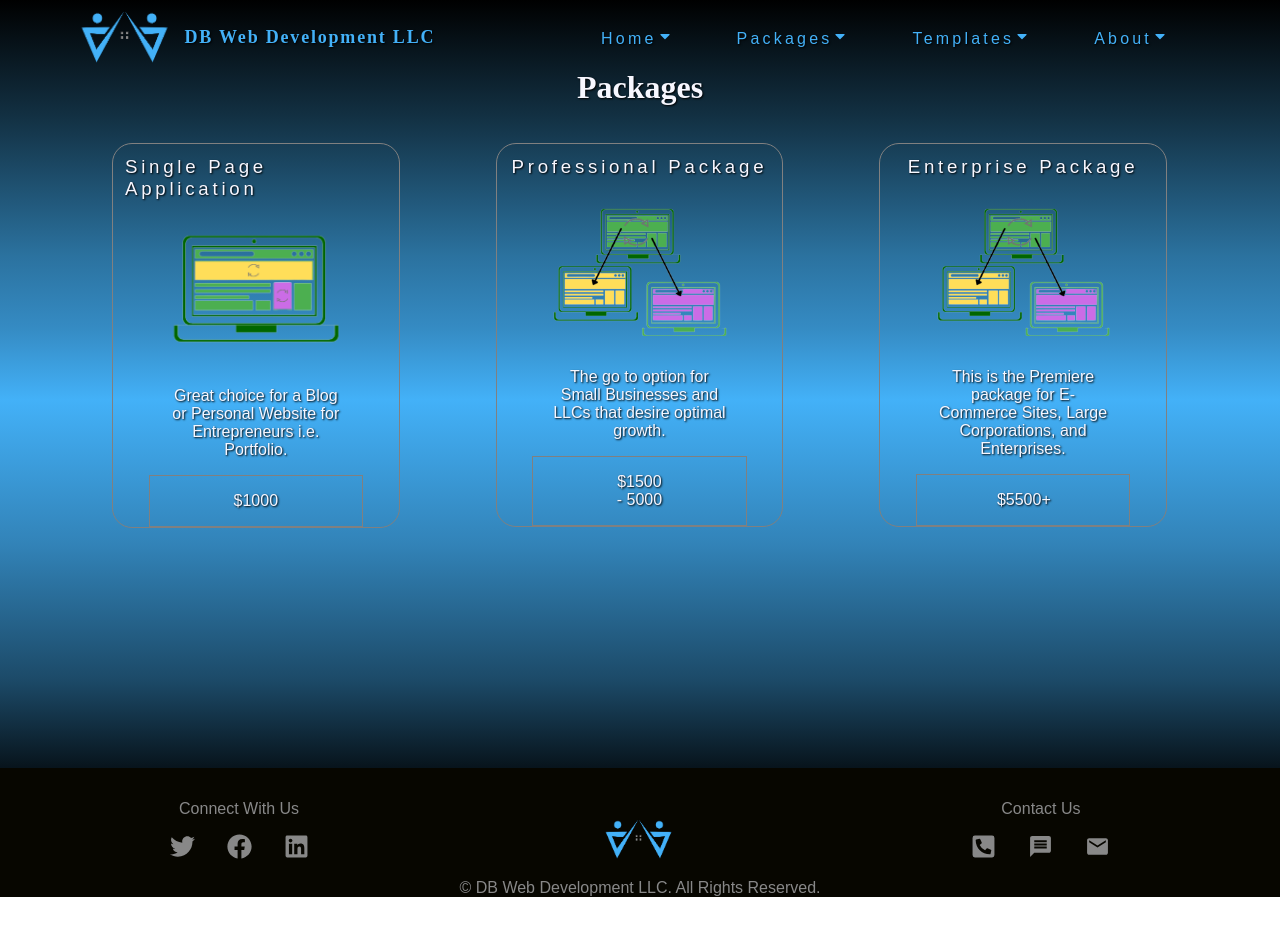
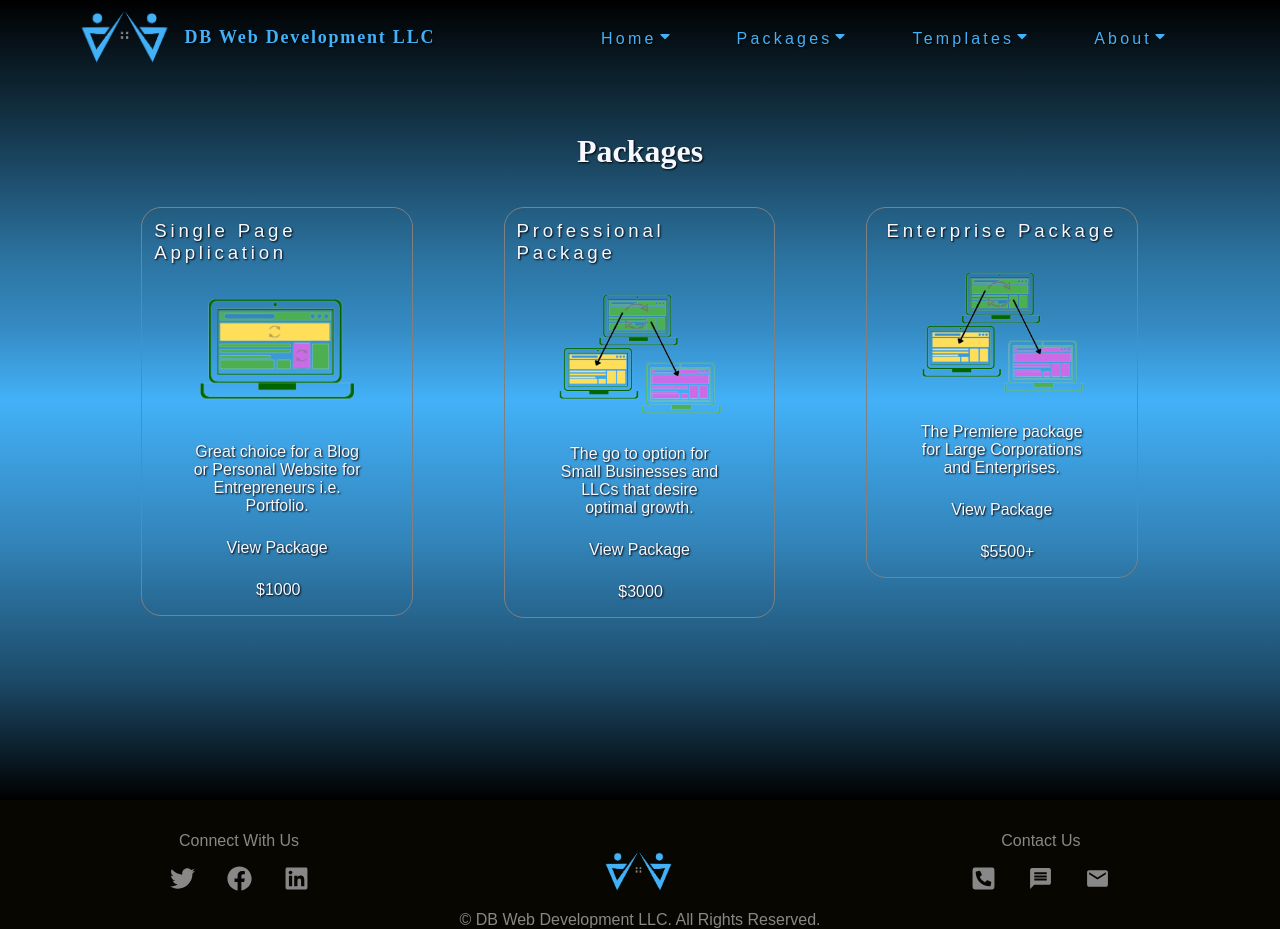
Before and after one commit to DeanWilcoxson/BusinessWebsite, a React (Create React App) app in the folder Frontend/: page /packages in a window 1280 px wide. Before the commit the page ends 897 px from the top, so only its background shows below. Built offline with nearby package versions, Linux system fonts and the light colour scheme.

Commit message:
8/25/22, Packages Page

```diff
--- a/Frontend/src/Components/Pages/Packages/PackagesData.js
+++ b/Frontend/src/Components/Pages/Packages/PackagesData.js
@@ -1,5 +1,5 @@
-import SPA from '../../../Assets/Images/SPA.png';
-import MPA from '../../../Assets/Images/MPA.png'
+import SPA from "../../../Assets/Images/SPA.png";
+import MPA from "../../../Assets/Images/MPA.png";
 
 export const PackagesSection = {
   id: "packages",
@@ -13,26 +13,43 @@ export const PackagesSection = {
       image: `${SPA}`,
       price: "$1000",
       lightText: true,
+      buttonText: "View Package",
+      url: "/packages/singlepageapp",
     },
     {
       packageHeading: "Professional Package",
       description:
         "The go to option for Small Businesses and LLCs that desire optimal growth.",
       image: `${MPA}`,
-      price: "$1500 - 5000",
+      price: "$3000",
       lightText: true,
+      buttonText: "View Package",
+      url: "/packages/professional",
     },
     {
       packageHeading: " Enterprise Package",
       description:
-        "This is the Premiere package for E-Commerce Sites, Large Corporations, and Enterprises.",
+        "The Premiere package for Large Corporations and Enterprises.",
       image: `${MPA}`,
       price: "$5500+",
       lightText: true,
+      buttonText: "View Package",
+      url: "/packages/enterprise",
     },
   ],
 };
 export const AdditionalServicesSection = {
   id: "AdditionalServices",
   heading: "Services",
+  services: [
+    { title: "", desc: "", languages: ["", "", "", "", ""] },
+    { title: "", desc: "", languages: ["", "", "", "", ""] },
+    { title: "", desc: "", languages: ["", "", "", "", ""] },
+    { title: "", desc: "", languages: ["", "", "", "", ""] },
+    { title: "", desc: "", languages: ["", "", "", "", ""] },
+    { title: "", desc: "", languages: ["", "", "", "", ""] },
+    { title: "", desc: "", languages: ["", "", "", "", ""] },
+    { title: "", desc: "", languages: ["", "", "", "", ""] },
+    { title: "", desc: "", languages: ["", "", "", "", ""] },
+  ],
 };
--- a/Frontend/src/Components/Pages/Packages/PackagesElements.js
+++ b/Frontend/src/Components/Pages/Packages/PackagesElements.js
@@ -1,7 +1,7 @@
 import styled from "styled-components";
 export const PackagesContainer = styled.div`
-  margin: -2rem 0;
-  padding: 0;
+  margin: 0;
+  padding: 3rem;
   top: 0;
   right: 0;
   left: 0;
@@ -20,8 +20,8 @@ export const PackagesContainer = styled.div`
   );
 `;
 export const PackagesBox = styled.div`
-  margin: 2rem;
-  padding: 2rem;
+  margin: 0;
+  padding: 3rem;
   display: flex;
   flex-direction: column;
   justify-content: center;
@@ -33,6 +33,7 @@ export const PackageBox = styled.div`
   justify-content: center;
   align-items: center;
   width: 33.3%;
+  height: 50%;
 `;
 export const PackageBoxContainer = styled.div`
   display: flex;
@@ -75,8 +76,20 @@ export const PackageDescription = styled.p`
   color: ${({ lightText }) => (lightText ? "#f7f7ff " : " #000000")};
   text-shadow: ${({ lightText }) => (lightText ? "1px 1px 2px #000" : "none")};
 `;
+export const PackageLink = styled.a`
+  text-decoration: none;
+  text-align: center;
+  padding: 0.5rem;
+  color: ${({ lightText }) => (lightText ? "#f7f7ff " : " #000000")};
+  text-shadow: ${({ lightText }) => (lightText ? "1px 1px 2px #000" : "none")};
+  color: #f7f7ff;
+  &:hover {
+    color: #20fc8f;
+    background-color: #88888855;
+  }
+`;
 export const PackagePrice = styled.div`
-  border: 1px grey solid;
+  /* border: 1px grey solid; */
   padding: 1rem 5rem;
   width: 75%;
   text-align: center;
--- a/Frontend/src/Components/Pages/Packages/index.js
+++ b/Frontend/src/Components/Pages/Packages/index.js
@@ -12,6 +12,7 @@ import {
   PackageHeader,
   PackagesTitle,
   PackageBoxContainer,
+  PackageLink,
 } from "./PackagesElements";
 const Packages = ({ id, heading, lightText, packages }) => {
   return (
@@ -31,6 +32,9 @@ const Packages = ({ id, heading, lightText, packages }) => {
                   <PackageDescription lightText={lightText}>
                     {packaged.description}
                   </PackageDescription>
+                  <PackageLink href={packaged.url} lightText={lightText}>
+                    {packaged.buttonText}
+                  </PackageLink>
                   <PackagePrice lightText={lightText}>
                     {packaged.price}
                   </PackagePrice>
```
